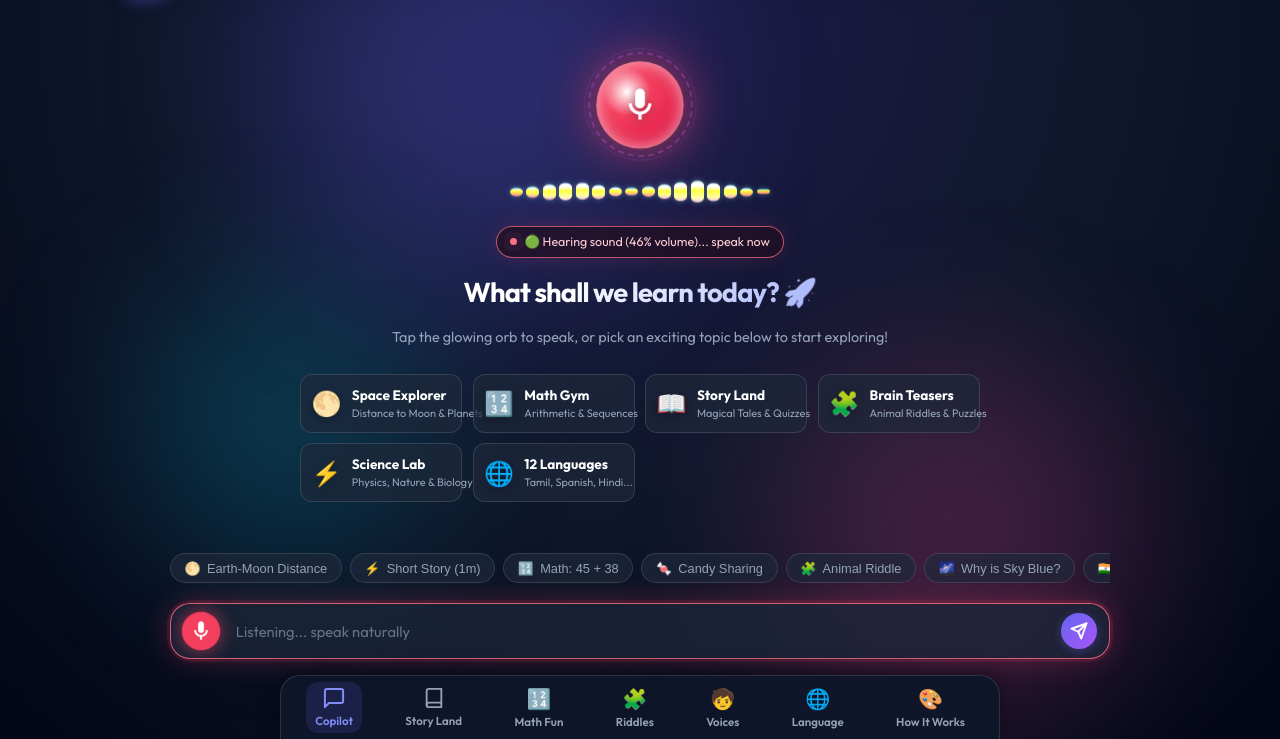
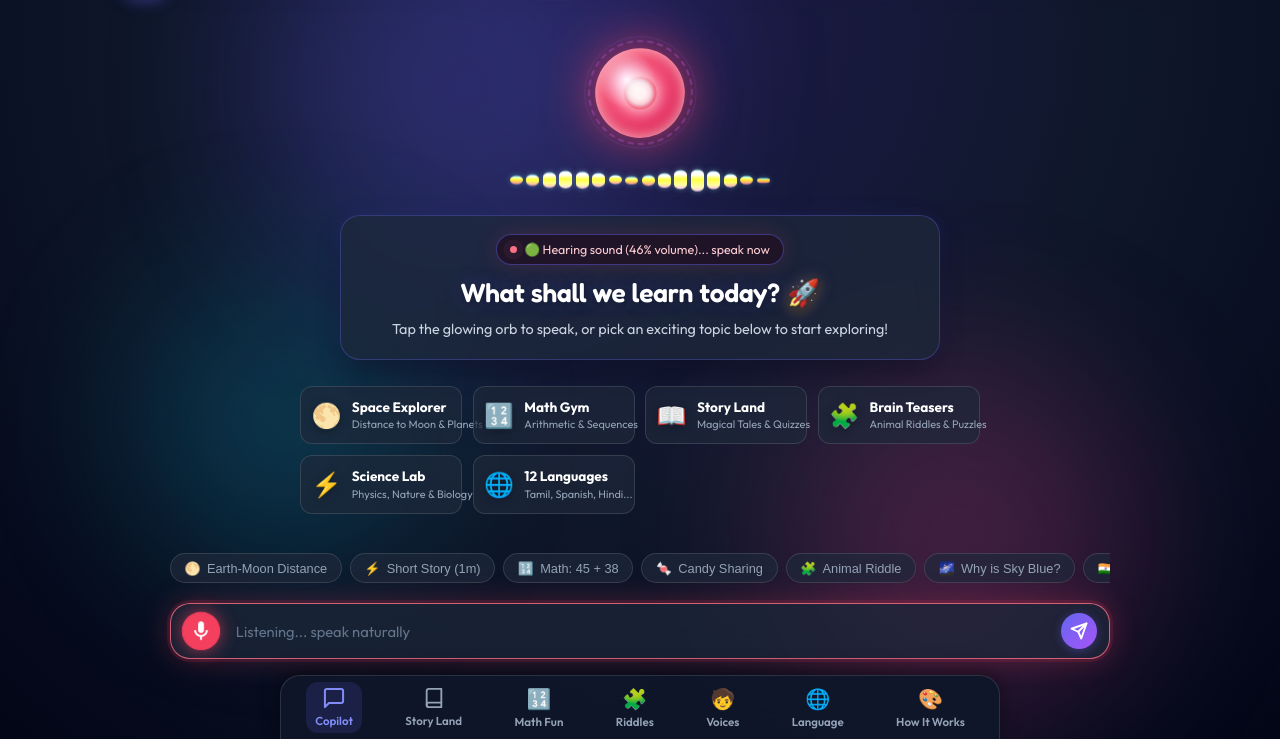
Before and after one commit to manivask/kids-voice-ai-copilot, a website: page index.html in a window 1280 px wide. Both pictures are taken after a click on the element 640 px from the left and 165 px from the top of the page. Shown: the part 61-800 px from the top of the page. Drawn offline with Linux system fonts and the light colour scheme.

Commit message:
fix(ui): remove center mic icon, refine hero title font and emoji contrast, add clean hero prompt box

```diff
--- a/css/style.css
+++ b/css/style.css
@@ -225,11 +225,11 @@ body {
 }
 
 .copilot-orb {
-  width: 76px;
-  height: 76px;
+  width: 78px;
+  height: 78px;
   border-radius: 50%;
-  background: radial-gradient(circle at 35% 35%, #ffffff 0%, #818cf8 30%, #4f46e5 70%, #312e81 100%);
-  box-shadow: 0 0 35px rgba(99, 102, 241, 0.6), inset 0 0 15px rgba(255, 255, 255, 0.6);
+  background: radial-gradient(circle at 35% 35%, #ffffff 0%, #818cf8 35%, #4f46e5 70%, #312e81 100%);
+  box-shadow: 0 0 35px rgba(99, 102, 241, 0.7), inset 0 0 16px rgba(255, 255, 255, 0.7);
   position: relative;
   transition: all 0.4s cubic-bezier(0.34, 1.56, 0.64, 1);
   display: flex;
@@ -237,11 +237,18 @@ body {
   justify-content: center;
 }
 
-.copilot-orb svg {
-  width: 34px;
-  height: 34px;
-  fill: #ffffff;
-  filter: drop-shadow(0 2px 4px rgba(0, 0, 0, 0.3));
+.orb-inner-sparkle {
+  width: 26px;
+  height: 26px;
+  border-radius: 50%;
+  background: radial-gradient(circle, #ffffff 25%, rgba(199, 210, 254, 0.8) 50%, rgba(99, 102, 241, 0) 75%);
+  box-shadow: 0 0 16px #ffffff, 0 0 28px #a855f7;
+  animation: orbSparklePulse 2.4s infinite ease-in-out;
+}
+
+@keyframes orbSparklePulse {
+  0%, 100% { transform: scale(0.85); opacity: 0.75; }
+  50% { transform: scale(1.2); opacity: 1; filter: brightness(1.3); }
 }
 
 .orb-ring {
@@ -263,8 +270,8 @@ body {
 
 .copilot-orb-container.listening .copilot-orb {
   transform: scale(1.15);
-  background: radial-gradient(circle at 35% 35%, #ffffff 0%, #f43f5e 30%, #e11d48 70%, #881337 100%);
-  box-shadow: 0 0 45px rgba(244, 63, 94, 0.8), inset 0 0 15px rgba(255, 255, 255, 0.7);
+  background: radial-gradient(circle at 35% 35%, #ffffff 0%, #f43f5e 35%, #e11d48 70%, #881337 100%);
+  box-shadow: 0 0 45px rgba(244, 63, 94, 0.85), inset 0 0 16px rgba(255, 255, 255, 0.8);
 }
 
 .copilot-orb-container.listening .orb-pulse {
@@ -273,27 +280,102 @@ body {
 
 .copilot-orb-container.speaking .copilot-orb {
   transform: scale(1.1);
-  background: radial-gradient(circle at 35% 35%, #ffffff 0%, #38bdf8 30%, #0284c7 70%, #075985 100%);
-  box-shadow: 0 0 45px rgba(56, 189, 248, 0.8), inset 0 0 15px rgba(255, 255, 255, 0.7);
+  background: radial-gradient(circle at 35% 35%, #ffffff 0%, #38bdf8 35%, #0284c7 70%, #075985 100%);
+  box-shadow: 0 0 45px rgba(56, 189, 248, 0.85), inset 0 0 16px rgba(255, 255, 255, 0.8);
 }
 
 @keyframes rotateRing { 100% { transform: rotate(360deg); } }
 @keyframes wavePulse { 0% { transform: scale(0.9); opacity: 0.9; } 100% { transform: scale(1.6); opacity: 0; } }
 
+/* Hero Prompt Clean Card Box */
+.hero-prompt-box {
+  background: rgba(30, 41, 59, 0.72);
+  border: 1px solid rgba(99, 102, 241, 0.32);
+  border-radius: var(--radius-lg);
+  padding: 1.15rem 1.6rem;
+  max-width: 600px;
+  width: 100%;
+  display: flex;
+  flex-direction: column;
+  align-items: center;
+  gap: 0.65rem;
+  box-shadow: 0 12px 28px -6px rgba(0, 0, 0, 0.45), 0 0 20px rgba(99, 102, 241, 0.12);
+  backdrop-filter: blur(12px);
+  text-align: center;
+  box-sizing: border-box;
+}
+
+.live-transcript {
+  display: none;
+  align-items: center;
+  justify-content: center;
+  gap: 0.5rem;
+  background: rgba(15, 23, 42, 0.85);
+  border: 1px solid rgba(99, 102, 241, 0.45);
+  border-radius: var(--radius-full);
+  padding: 0.4rem 1.1rem;
+  max-width: 100%;
+  box-sizing: border-box;
+  font-size: 0.82rem;
+  color: #c7d2fe;
+  animation: pulseTranscript 2s infinite ease-in-out;
+  word-break: break-word;
+  overflow-wrap: break-word;
+}
+
+.live-transcript.active {
+  display: inline-flex;
+}
+
+.live-transcript-dot {
+  width: 8px;
+  height: 8px;
+  border-radius: 50%;
+  background: #10b981;
+  box-shadow: 0 0 8px #10b981;
+  flex-shrink: 0;
+  animation: blinkDot 1s infinite alternate;
+}
+
+@keyframes blinkDot {
+  0% { opacity: 0.4; }
+  100% { opacity: 1; }
+}
+
+@keyframes pulseTranscript {
+  0%, 100% { border-color: rgba(99, 102, 241, 0.45); }
+  50% { border-color: rgba(168, 85, 247, 0.7); }
+}
+
 .hero-title {
-  font-size: 1.7rem;
-  font-weight: 700;
-  letter-spacing: -0.03em;
-  background: linear-gradient(135deg, #ffffff 30%, #a5b4fc 100%);
-  -webkit-background-clip: text;
-  -webkit-text-fill-color: transparent;
+  font-family: 'Fredoka', 'Outfit', var(--font-family);
+  font-size: 1.65rem;
+  font-weight: 600;
+  color: #ffffff;
+  letter-spacing: -0.01em;
+  display: flex;
+  align-items: center;
+  justify-content: center;
+  gap: 0.45rem;
+  flex-wrap: wrap;
+  text-shadow: 0 2px 10px rgba(0, 0, 0, 0.5), 0 0 18px rgba(99, 102, 241, 0.35);
+  margin: 0;
+}
+
+.hero-rocket-emoji {
+  font-size: 1.65rem;
+  display: inline-block;
+  filter: drop-shadow(0 2px 6px rgba(245, 158, 11, 0.4));
 }
 
 .hero-subtitle {
   font-size: 0.9rem;
-  color: var(--text-muted);
+  color: #cbd5e1;
   max-width: 520px;
   line-height: 1.5;
+  margin: 0;
+  word-break: break-word;
+  overflow-wrap: break-word;
 }
 
 /* Star Reward Badge & Flow Header Button */
@@ -1961,8 +2043,21 @@ body {
     height: calc(100dvh - 125px - env(safe-area-inset-bottom));
   }
 
+  .hero-prompt-box {
+    padding: 0.85rem 1rem;
+    gap: 0.5rem;
+  }
+
   .hero-title {
-    font-size: 1.25rem;
+    font-size: 1.28rem;
+  }
+
+  .hero-rocket-emoji {
+    font-size: 1.28rem;
+  }
+
+  .hero-subtitle {
+    font-size: 0.82rem;
   }
 
   .copilot-orb {
@@ -1970,9 +2065,9 @@ body {
     height: 66px;
   }
 
-  .copilot-orb svg {
-    width: 28px;
-    height: 28px;
+  .orb-inner-sparkle {
+    width: 20px;
+    height: 20px;
   }
 
   .chat-message {
--- a/index.html
+++ b/index.html
@@ -82,10 +82,7 @@
         <div class="orb-pulse"></div>
         <div class="orb-ring"></div>
         <div class="copilot-orb">
-          <svg viewBox="0 0 24 24">
-            <path d="M12 14c1.66 0 3-1.34 3-3V5c0-1.66-1.34-3-3-3S9 3.34 9 5v6c0 1.66 1.34 3 3 3z"/>
-            <path d="M17 11c0 2.76-2.24 5-5 5s-5-2.24-5-5H5c0 3.53 2.61 6.43 6 6.92V21h2v-3.08c3.39-.49 6-3.39 6-6.92h-2z"/>
-          </svg>
+          <div class="orb-inner-sparkle"></div>
         </div>
       </div>
 
@@ -109,15 +106,21 @@
         <div class="waveform-bar"></div>
       </div>
 
+      <!-- Clean Box for Hero Text & Transcript -->
+      <div class="hero-prompt-box">
         <div class="live-transcript" id="liveTranscript" role="status" aria-live="polite">
           <span class="live-transcript-dot"></span>
           <span id="liveTranscriptText">Listening for your voice...</span>
         </div>
 
-      <h2 class="hero-title" id="heroTitle">What shall we learn today? 🚀</h2>
+        <h2 class="hero-title" id="heroTitle">
+          <span>What shall we learn today?</span>
+          <span class="hero-rocket-emoji">🚀</span>
+        </h2>
         <p class="hero-subtitle" id="heroSubtitle">
           Tap the glowing orb to speak, or pick an exciting topic below to start exploring!
         </p>
+      </div>
 
       <!-- Kids Discovery Explorer Cards -->
       <div class="discovery-hub-grid">
--- a/package.json
+++ b/package.json
@@ -4,7 +4,7 @@
   "description": "Kids Voice AI Copilot (Ages 5-12) with Multilingual Speech, Stories, Math & Science Learning Tutor",
   "main": "js/app.js",
   "scripts": {
-    "prepare-assets": "node -e \"const fs=require('fs'),path=require('path'); fs.mkdirSync('www',{recursive:true}); fs.mkdirSync('www/js',{recursive:true}); fs.mkdirSync('www/css',{recursive:true}); ['index.html','manifest.json'].forEach(f=>{if(fs.existsSync(f)) fs.copyFileSync(f, 'www/'+f);}); fs.readdirSync('js').forEach(f=>fs.copyFileSync('js/'+f, 'www/js/'+f)); fs.readdirSync('css').forEach(f=>fs.copyFileSync('css/'+f, 'www/css/'+f)); console.log('Assets prepared in www/ directory.');\"",
+    "prepare-assets": "node -e \"const fs=require('fs'),path=require('path'); fs.mkdirSync('www',{recursive:true}); fs.mkdirSync('www/js',{recursive:true}); fs.mkdirSync('www/css',{recursive:true}); ['index.html','manifest.json','flow-diagram.html'].forEach(f=>{if(fs.existsSync(f)) fs.copyFileSync(f, 'www/'+f);}); fs.readdirSync('js').forEach(f=>fs.copyFileSync('js/'+f, 'www/js/'+f)); fs.readdirSync('css').forEach(f=>fs.copyFileSync('css/'+f, 'www/css/'+f)); console.log('Assets prepared in www/ directory.');\"",
     "sync": "npm run prepare-assets && npx cap sync android",
     "build:apk": "npm run sync && node -e \"const {execSync}=require('child_process'),fs=require('fs'),path=require('path'); const jdkPath=path.join(process.env.USERPROFILE,'.jdks','jdk-21.0.6+7'); const env={...process.env,JAVA_HOME:jdkPath,ANDROID_HOME:path.join(process.env.LOCALAPPDATA,'Android','Sdk')}; execSync('gradlew.bat assembleDebug',{cwd:'android',env,stdio:'inherit'}); fs.mkdirSync('apk',{recursive:true}); const src='android/app/build/outputs/apk/debug/app-debug.apk'; if(fs.existsSync(src)){fs.copyFileSync(src,'apk/VoiceAI-Copilot.apk'); fs.copyFileSync(src,'apk/app-debug.apk'); console.log('APK successfully built and saved to apk/VoiceAI-Copilot.apk');}\"",
     "open:android": "npx cap open android"
--- a/www/css/style.css
+++ b/www/css/style.css
@@ -225,11 +225,11 @@ body {
 }
 
 .copilot-orb {
-  width: 76px;
-  height: 76px;
+  width: 78px;
+  height: 78px;
   border-radius: 50%;
-  background: radial-gradient(circle at 35% 35%, #ffffff 0%, #818cf8 30%, #4f46e5 70%, #312e81 100%);
-  box-shadow: 0 0 35px rgba(99, 102, 241, 0.6), inset 0 0 15px rgba(255, 255, 255, 0.6);
+  background: radial-gradient(circle at 35% 35%, #ffffff 0%, #818cf8 35%, #4f46e5 70%, #312e81 100%);
+  box-shadow: 0 0 35px rgba(99, 102, 241, 0.7), inset 0 0 16px rgba(255, 255, 255, 0.7);
   position: relative;
   transition: all 0.4s cubic-bezier(0.34, 1.56, 0.64, 1);
   display: flex;
@@ -237,11 +237,18 @@ body {
   justify-content: center;
 }
 
-.copilot-orb svg {
-  width: 34px;
-  height: 34px;
-  fill: #ffffff;
-  filter: drop-shadow(0 2px 4px rgba(0, 0, 0, 0.3));
+.orb-inner-sparkle {
+  width: 26px;
+  height: 26px;
+  border-radius: 50%;
+  background: radial-gradient(circle, #ffffff 25%, rgba(199, 210, 254, 0.8) 50%, rgba(99, 102, 241, 0) 75%);
+  box-shadow: 0 0 16px #ffffff, 0 0 28px #a855f7;
+  animation: orbSparklePulse 2.4s infinite ease-in-out;
+}
+
+@keyframes orbSparklePulse {
+  0%, 100% { transform: scale(0.85); opacity: 0.75; }
+  50% { transform: scale(1.2); opacity: 1; filter: brightness(1.3); }
 }
 
 .orb-ring {
@@ -263,8 +270,8 @@ body {
 
 .copilot-orb-container.listening .copilot-orb {
   transform: scale(1.15);
-  background: radial-gradient(circle at 35% 35%, #ffffff 0%, #f43f5e 30%, #e11d48 70%, #881337 100%);
-  box-shadow: 0 0 45px rgba(244, 63, 94, 0.8), inset 0 0 15px rgba(255, 255, 255, 0.7);
+  background: radial-gradient(circle at 35% 35%, #ffffff 0%, #f43f5e 35%, #e11d48 70%, #881337 100%);
+  box-shadow: 0 0 45px rgba(244, 63, 94, 0.85), inset 0 0 16px rgba(255, 255, 255, 0.8);
 }
 
 .copilot-orb-container.listening .orb-pulse {
@@ -273,27 +280,102 @@ body {
 
 .copilot-orb-container.speaking .copilot-orb {
   transform: scale(1.1);
-  background: radial-gradient(circle at 35% 35%, #ffffff 0%, #38bdf8 30%, #0284c7 70%, #075985 100%);
-  box-shadow: 0 0 45px rgba(56, 189, 248, 0.8), inset 0 0 15px rgba(255, 255, 255, 0.7);
+  background: radial-gradient(circle at 35% 35%, #ffffff 0%, #38bdf8 35%, #0284c7 70%, #075985 100%);
+  box-shadow: 0 0 45px rgba(56, 189, 248, 0.85), inset 0 0 16px rgba(255, 255, 255, 0.8);
 }
 
 @keyframes rotateRing { 100% { transform: rotate(360deg); } }
 @keyframes wavePulse { 0% { transform: scale(0.9); opacity: 0.9; } 100% { transform: scale(1.6); opacity: 0; } }
 
+/* Hero Prompt Clean Card Box */
+.hero-prompt-box {
+  background: rgba(30, 41, 59, 0.72);
+  border: 1px solid rgba(99, 102, 241, 0.32);
+  border-radius: var(--radius-lg);
+  padding: 1.15rem 1.6rem;
+  max-width: 600px;
+  width: 100%;
+  display: flex;
+  flex-direction: column;
+  align-items: center;
+  gap: 0.65rem;
+  box-shadow: 0 12px 28px -6px rgba(0, 0, 0, 0.45), 0 0 20px rgba(99, 102, 241, 0.12);
+  backdrop-filter: blur(12px);
+  text-align: center;
+  box-sizing: border-box;
+}
+
+.live-transcript {
+  display: none;
+  align-items: center;
+  justify-content: center;
+  gap: 0.5rem;
+  background: rgba(15, 23, 42, 0.85);
+  border: 1px solid rgba(99, 102, 241, 0.45);
+  border-radius: var(--radius-full);
+  padding: 0.4rem 1.1rem;
+  max-width: 100%;
+  box-sizing: border-box;
+  font-size: 0.82rem;
+  color: #c7d2fe;
+  animation: pulseTranscript 2s infinite ease-in-out;
+  word-break: break-word;
+  overflow-wrap: break-word;
+}
+
+.live-transcript.active {
+  display: inline-flex;
+}
+
+.live-transcript-dot {
+  width: 8px;
+  height: 8px;
+  border-radius: 50%;
+  background: #10b981;
+  box-shadow: 0 0 8px #10b981;
+  flex-shrink: 0;
+  animation: blinkDot 1s infinite alternate;
+}
+
+@keyframes blinkDot {
+  0% { opacity: 0.4; }
+  100% { opacity: 1; }
+}
+
+@keyframes pulseTranscript {
+  0%, 100% { border-color: rgba(99, 102, 241, 0.45); }
+  50% { border-color: rgba(168, 85, 247, 0.7); }
+}
+
 .hero-title {
-  font-size: 1.7rem;
-  font-weight: 700;
-  letter-spacing: -0.03em;
-  background: linear-gradient(135deg, #ffffff 30%, #a5b4fc 100%);
-  -webkit-background-clip: text;
-  -webkit-text-fill-color: transparent;
+  font-family: 'Fredoka', 'Outfit', var(--font-family);
+  font-size: 1.65rem;
+  font-weight: 600;
+  color: #ffffff;
+  letter-spacing: -0.01em;
+  display: flex;
+  align-items: center;
+  justify-content: center;
+  gap: 0.45rem;
+  flex-wrap: wrap;
+  text-shadow: 0 2px 10px rgba(0, 0, 0, 0.5), 0 0 18px rgba(99, 102, 241, 0.35);
+  margin: 0;
+}
+
+.hero-rocket-emoji {
+  font-size: 1.65rem;
+  display: inline-block;
+  filter: drop-shadow(0 2px 6px rgba(245, 158, 11, 0.4));
 }
 
 .hero-subtitle {
   font-size: 0.9rem;
-  color: var(--text-muted);
+  color: #cbd5e1;
   max-width: 520px;
   line-height: 1.5;
+  margin: 0;
+  word-break: break-word;
+  overflow-wrap: break-word;
 }
 
 /* Star Reward Badge & Flow Header Button */
@@ -1961,8 +2043,21 @@ body {
     height: calc(100dvh - 125px - env(safe-area-inset-bottom));
   }
 
+  .hero-prompt-box {
+    padding: 0.85rem 1rem;
+    gap: 0.5rem;
+  }
+
   .hero-title {
-    font-size: 1.25rem;
+    font-size: 1.28rem;
+  }
+
+  .hero-rocket-emoji {
+    font-size: 1.28rem;
+  }
+
+  .hero-subtitle {
+    font-size: 0.82rem;
   }
 
   .copilot-orb {
@@ -1970,9 +2065,9 @@ body {
     height: 66px;
   }
 
-  .copilot-orb svg {
-    width: 28px;
-    height: 28px;
+  .orb-inner-sparkle {
+    width: 20px;
+    height: 20px;
   }
 
   .chat-message {
```
Also changed, not shown: www/index.html (+8 -5 lines), flow-diagram.html (line endings or trailing spaces), www/flow-diagram.html (line endings or trailing spaces), 2 other files. Lines whose indentation alone changed are shown as unchanged.
